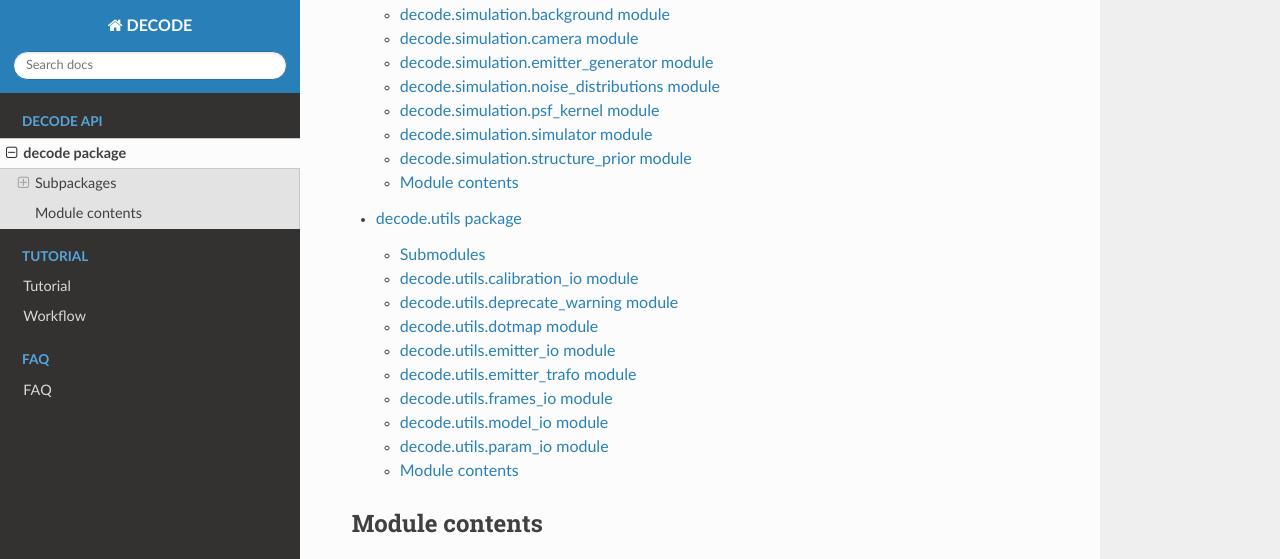
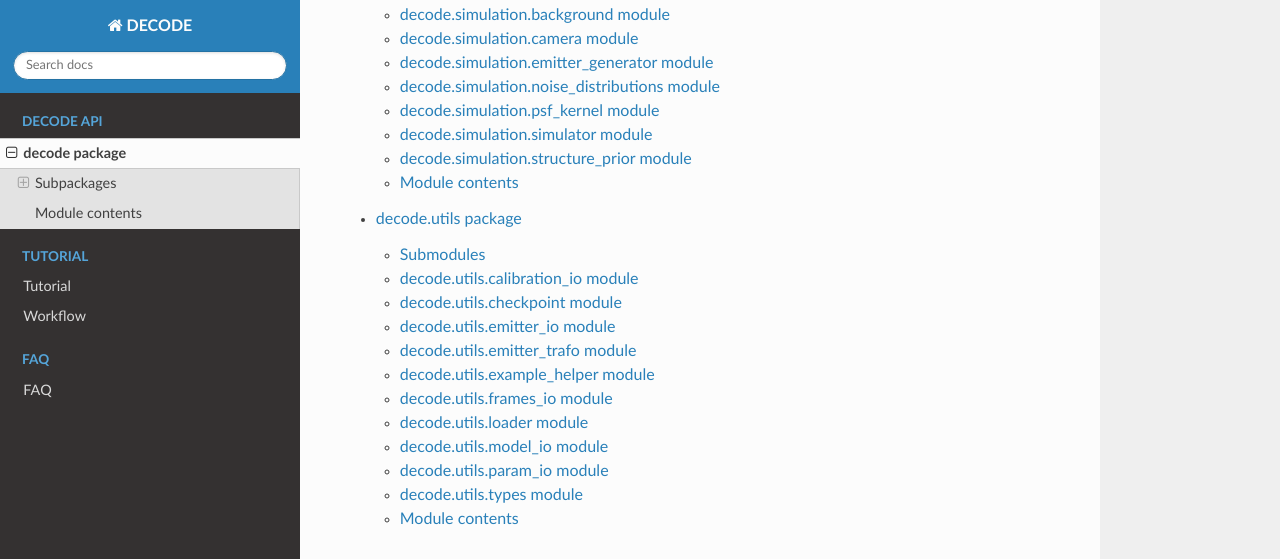
Before and after one commit to TuragaLab/DECODE, a Sphinx documentation site: the page built from docs/source/decode.rst, in a window 1280 px wide and 900 px high, scrolled down 2109 px, cut to the strip 0-559 px from the top of the window. Built offline with Sphinx 7.4.7 and the Read the Docs theme 2.0.0, drawn with Linux system fonts in a browser that asks for light colours.

Commit message:
Rm dotmap, add bumpversion

```diff
--- a/docs/source/decode.utils.rst
+++ b/docs/source/decode.utils.rst
@@ -12,18 +12,10 @@ decode.utils.calibration\_io module
    :undoc-members:
    :show-inheritance:
 
-decode.utils.deprecate\_warning module
---------------------------------------
+decode.utils.checkpoint module
+---------------------------------
 
-.. automodule:: decode.utils.deprecate_warning
-   :members:
-   :undoc-members:
-   :show-inheritance:
-
-decode.utils.dotmap module
---------------------------
-
-.. automodule:: decode.utils.dotmap
+.. automodule:: decode.utils.checkpoint
    :members:
    :undoc-members:
    :show-inheritance:
@@ -37,9 +29,17 @@ decode.utils.emitter\_io module
    :show-inheritance:
 
 decode.utils.emitter\_trafo module
-----------------------------------
+-------------------------------------
 
 .. automodule:: decode.utils.emitter_trafo
+   :members:
+   :undoc-members:
+   :show-inheritance:
+
+decode.utils.example\_helper module
+--------------------------------------
+
+.. automodule:: decode.utils.example_helper
    :members:
    :undoc-members:
    :show-inheritance:
@@ -48,6 +48,14 @@ decode.utils.frames\_io module
 ------------------------------
 
 .. automodule:: decode.utils.frames_io
+   :members:
+   :undoc-members:
+   :show-inheritance:
+
+decode.utils.loader module
+------------------------------
+
+.. automodule:: decode.utils.loader
    :members:
    :undoc-members:
    :show-inheritance:
@@ -68,6 +76,14 @@ decode.utils.param\_io module
    :undoc-members:
    :show-inheritance:
 
+decode.utils.types module
+-----------------------------
+
+.. automodule:: decode.utils.types
+   :members:
+   :undoc-members:
+   :show-inheritance:
+
 Module contents
 ---------------
 
```
Also changed, not shown: .bumpversion.cfg (added), 1 other file.
